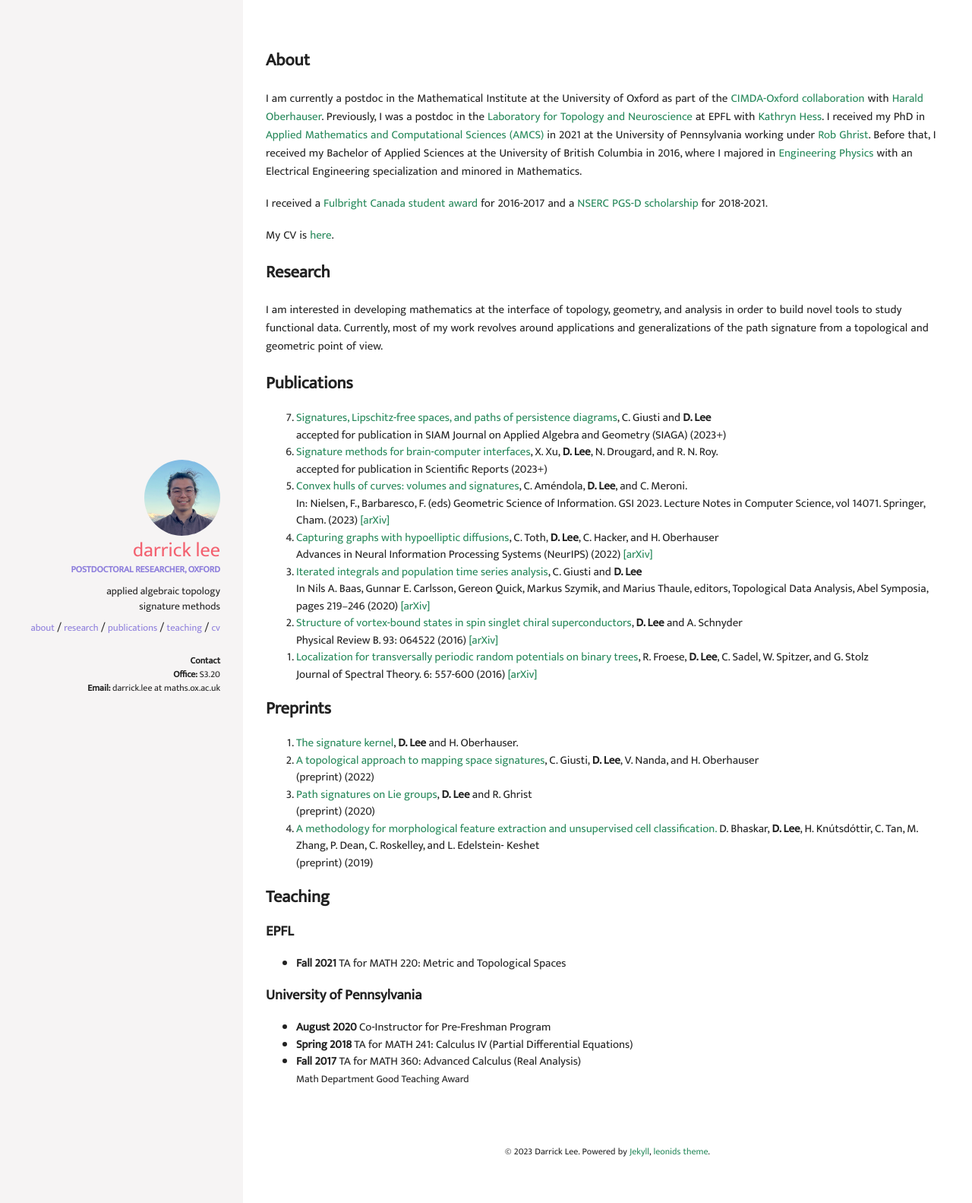
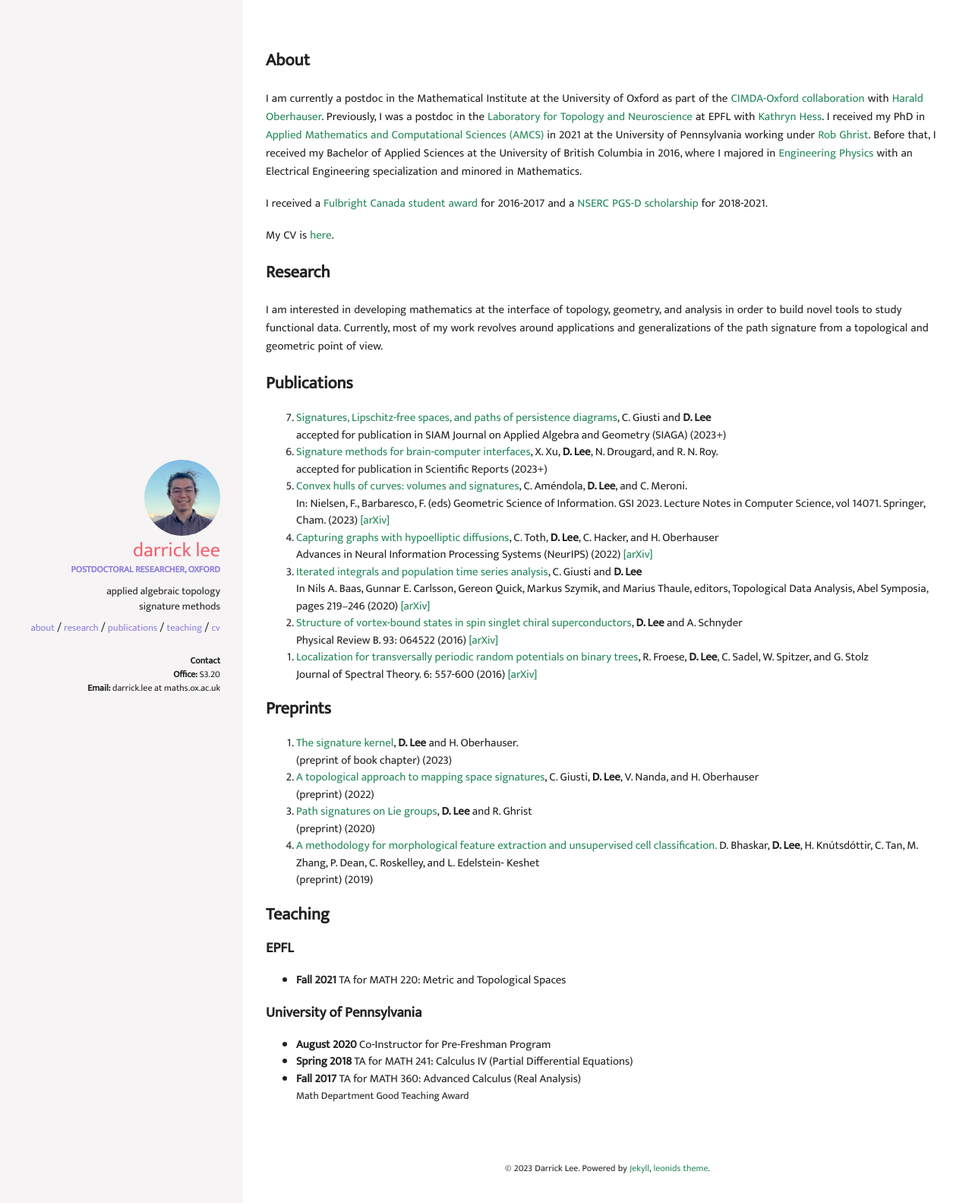
Before and after one commit to ldarrick/ldarrick.github.io, a Jekyll site: the page built from index.md, in a window 1280 px wide. Shown: the top 1583 px of the page at 76% size. Built offline with Jekyll 4.4.1, drawn with Linux system fonts in a browser that asks for light colours.

Commit message:
update web publications

```diff
--- a/index.md
+++ b/index.md
@@ -96,6 +96,7 @@ Journal of Spectral Theory. 6: 557-600 (2016) [[arXiv]](https://arxiv.org/abs/14
 
 ### Preprints
 0. [The signature kernel](https://arxiv.org/abs/2305.04625), <b>D. Lee</b> and H. Oberhauser.
+(preprint of book chapter) (2023)
 0. [A topological approach to mapping space signatures](https://arxiv.org/abs/2202.00491), C. Giusti, <b>D. Lee</b>, V. Nanda, and H. Oberhauser
 (preprint) (2022)
 0. [Path signatures on Lie groups](https://arxiv.org/abs/2007.06633), <b>D. Lee</b> and R. Ghrist
```
